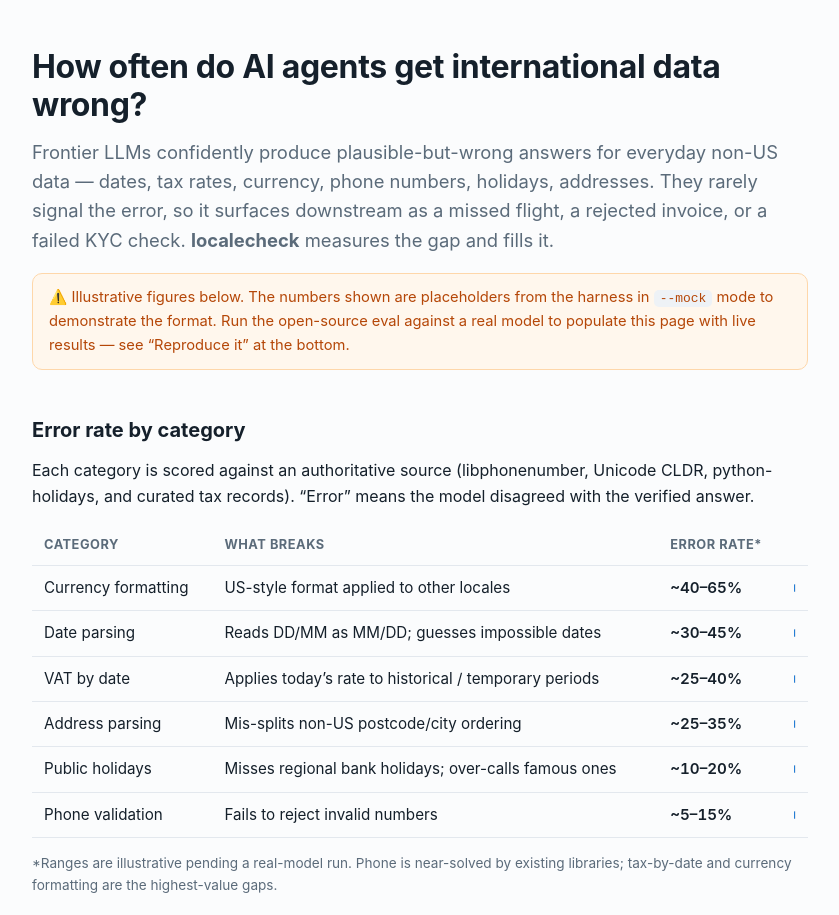
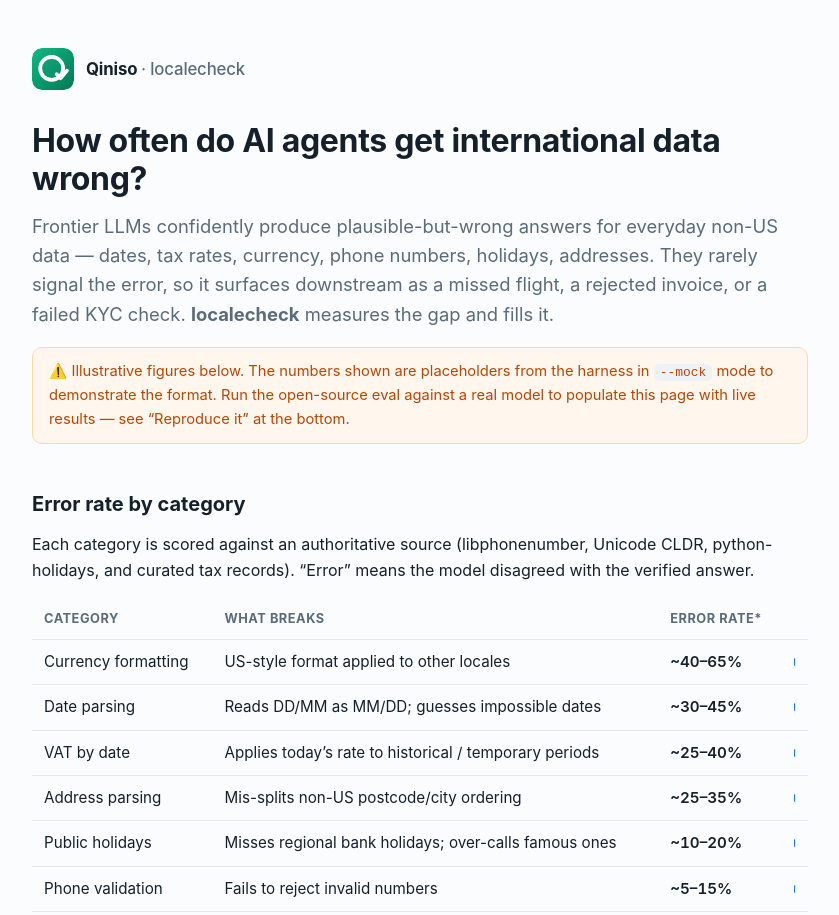
Before and after one commit to qinisolabs/localecheck, a plain HTML site: page benchmark.html in a window 1280 px wide. Shown: the top 915 px of the page, without its empty margins (220-1059 px from the left). Drawn offline with Linux system fonts and the light colour scheme.

Commit message:
Add brand logo + favicon; fix Python/PyPI doc claims

```diff
--- a/benchmark.html
+++ b/benchmark.html
@@ -3,6 +3,7 @@
 <head>
 <meta charset="utf-8">
 <meta name="viewport" content="width=device-width, initial-scale=1">
+<link rel="icon" type="image/svg+xml" href="docs/logo.svg">
 <title>How often do AI agents get international data wrong? — localecheck benchmark</title>
 <style>
   :root { --ink:#15202b; --muted:#5b6b7a; --line:#e3e8ee; --bg:#fbfcfd; --accent:#0b6bcb; --warn:#b54708; }
@@ -30,6 +31,11 @@
 </head>
 <body>
 <div class="wrap">
+
+  <header style="display:flex;align-items:center;gap:12px;margin-bottom:32px;">
+    <img src="docs/logo.svg" alt="Qiniso" width="42" height="42" style="border-radius:10px;display:block;">
+    <span style="font-weight:700;font-size:1.05rem;letter-spacing:-.01em;color:var(--ink);">Qiniso <span style="color:var(--muted);font-weight:500;">· localecheck</span></span>
+  </header>
 
   <h1>How often do AI agents get international data wrong?</h1>
   <p class="lede">Frontier LLMs confidently produce plausible-but-wrong answers for everyday non-US data — dates, tax rates, currency, phone numbers, holidays, addresses. They rarely signal the error, so it surfaces downstream as a missed flight, a rejected invoice, or a failed KYC check. <strong>localecheck</strong> measures the gap and fills it.</p>
```
Also changed, not shown: docs/index.html (+6 -0 lines).
